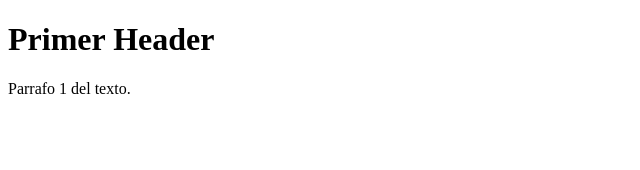
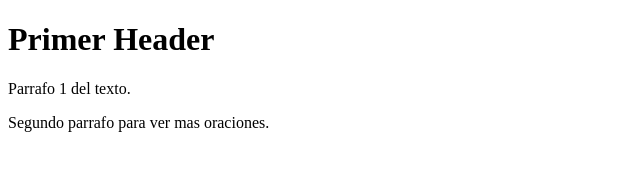
Before and after one commit to solaris011/Pruebas2, a plain HTML site: page index.html in a window 1280 px wide. Shown: the whole page, without its empty margins (0-640 px from the left). Drawn offline with Linux system fonts and the light colour scheme.

Commit message:
Segunda oracion

```diff
--- a/index.html
+++ b/index.html
@@ -8,5 +8,6 @@
 <body>
     <h1>Primer Header</h1>
     <p>Parrafo 1 del texto.</p>
+    <p> Segundo parrafo para ver mas oraciones.</p>
 </body>
 </html>
```
